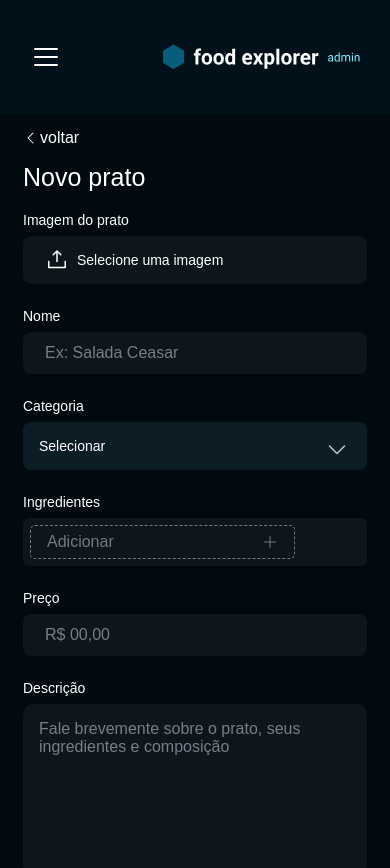
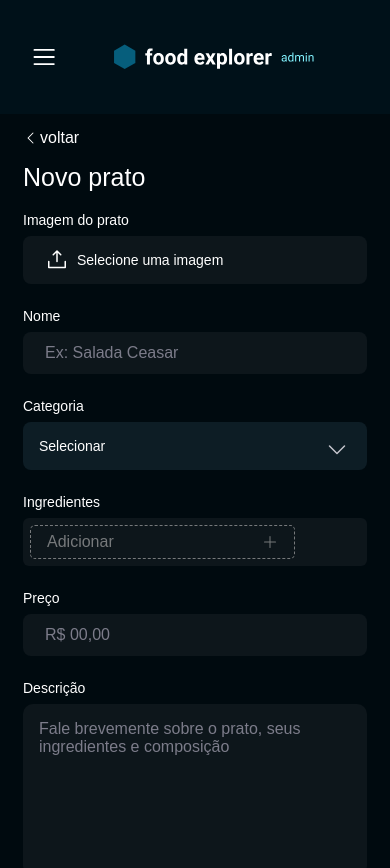
Before and after one commit to espjotape/Food-Explore-frontend, a React (Vite) app: page /new in a window 390 px wide. Shown: the top 868 px of the page. Built offline with nearby package versions, Linux system fonts and the light colour scheme; sample sign-in values are in the browser's storage.

Commit message:
feat: update Header logos for desktop and mobile based on user role

```diff
--- a/src/components/Header/index.jsx
+++ b/src/components/Header/index.jsx
@@ -1,21 +1,35 @@
 import { useState } from "react";
 import { useNavigate } from "react-router-dom";
 
-import { List, Receipt } from "@phosphor-icons/react";
+import { List, Receipt, SignOut  } from "@phosphor-icons/react";
 
-import logoAdmin from "../../assets/logo-admin.svg";
-import logo from "../../assets/logo.svg";
+import logoAdminMobile from "../../assets/logo-admin.svg";
+import logoAdminDesktop from "../../assets/logo-desktop-admin.svg"
+import logo from "../../assets/logo.svg"
 
+import { useAuth } from "../../hooks/auth"
+
+import { Search } from "../Search";
 import { SideMenu } from "../SideMenu";
-import { Container, Box, Identidade, Notification, Orders } from "./styles";
+import { Container, Box, Identidade, Notification, Orders ,ButtonsDesktop ,OrdersButton   } from "./styles";
 
-export function Header({ isAdmin ,numeroPedidos, cartIsOpen, setCartIsOpen, cartItems}) {
+export function Header({ isAdmin, numeroPedidos, cartIsOpen, setCartIsOpen, cartItems = [] }) {
   const [menuIsOpen, setMenuIsOpen] = useState(false);
-  const navigate = useNavigate()
+  const navigate = useNavigate();
+  const { signOut, user } = useAuth()
 
   const handleOrdersClick = () => {
     navigate("/orders");
   };
+
+  const handleGoToNewDish = () => {
+    navigate('/new');
+  };
+
+  function handleSignOut(){
+    navigate("/")
+    signOut()
+  }
 
   return (
     <Container>
@@ -25,6 +39,7 @@ export function Header({ isAdmin ,numeroPedidos, cartIsOpen, setCartIsOpen, cart
           color="#fff"
           onClick={() => setMenuIsOpen(true)}
           style={{ cursor: 'pointer' }}
+          className="mobile-icon"
         />
 
         <SideMenu
@@ -35,30 +50,50 @@ export function Header({ isAdmin ,numeroPedidos, cartIsOpen, setCartIsOpen, cart
 
         <Identidade>
           {isAdmin ? (
-            <img src={logoAdmin} alt="Logo Admin" />
+            <>
+              <img src={logoAdminMobile} alt="Logo Admin" className="logo-mobile" />
+              <img src={logoAdminDesktop} alt="Logo Admin Desktop" className="logo-desktop" />
+            </>
           ) : (
-            <img src={logo} alt="Logo" style={{ width: 150 }}/>
+            <>
+
+              <img src={logo} alt="Logo" className="logo-mobile-desktop" />
+            </>
           )}
         </Identidade>
 
-        {
-          !isAdmin && (
-            <Orders onClick={handleOrdersClick}
-            >
-              <Receipt color="#fff" size={24} />
-              {numeroPedidos > 0 && <Notification>{numeroPedidos}</Notification>}
-            </Orders>
+       <ButtonsDesktop>
+        <Search className="desktop"/>
+        {!isAdmin && <p>Meus Favoritos</p>}
+        {isAdmin ? (
+            <OrdersButton onClick={handleGoToNewDish}>
+              Novo prato
+            </OrdersButton>
+          ) : (
+            <OrdersButton onClick={handleOrdersClick}>
+              Meu pedido ({cartItems.length || 0})
+            </OrdersButton>
           )
         }
 
-        {
-        cartIsOpen && (
+        <button type="button" className="SignOut">
+          <SignOut onClick={handleSignOut} />
+        </button>
+       </ButtonsDesktop>
+
+       {!isAdmin && (
+        <Orders className="mobile-icon" onClick={handleOrdersClick}>
+          <Receipt color="#fff" size={24} />
+          {numeroPedidos > 0 && <Notification>{numeroPedidos}</Notification>}
+        </Orders>
+        )}
+
+        {cartIsOpen && (
           <Cart
-          cartItems={cartItems}
-          onCloseCart={() => setCartIsOpen(false)}
+            cartItems={cartItems}
+            onCloseCart={() => setCartIsOpen(false)}
           />
-          )
-        }
+        )}
       </Box>
     </Container>
   );
--- a/src/components/Header/styles.js
+++ b/src/components/Header/styles.js
@@ -1,5 +1,4 @@
 import styled from "styled-components";
-import logo from "../../assets/logo.svg";
 
 export const Container = styled.header`
   background-color: ${({ theme }) => theme.COLORS.DARK_700};
@@ -7,37 +6,98 @@ export const Container = styled.header`
   width: 100%;
   display: flex;
   padding: 0 30px 0 30px;
+
+  @media (min-width: 1024px) {
+    padding: 0 85px 0 85px;
+  }
 `;
 
 export const Box = styled.div`
   width: 100%;
   display: flex;
   align-items: center;
-  justify-content: space-between;
   gap: 10px;
 
   > button {
     border: none;
     background: transparent;
   }
+
+  @media (min-width: 1024px) {
+    display: flex;
+    align-items: center;
+    justify-content: space-between;
+    .mobile-icon, .desktop {
+      display: none;
+    }
+  }
 `;
 
 export const Identidade = styled.div`
   display: flex;
   align-items: center;
+  justify-content: center;
   gap: 4px;
+  width: 100%;
 
-  > h1 {
-    font-size: 20px;
-    font-weight: bold;
+  .logo-mobile {
+    display: flex; /* Sempre exibe logo mobile */
+    margin: 0 auto; /* Centraliza a imagem */
   }
 
-  > img {
-    width: 197px;
+  .logo-desktop {
+    display: none; /* Oculta logo desktop por padrão */
   }
 
+  @media (min-width: 1024px) {
+    display: flex;
+    justify-content: center; /* Centraliza também na versão desktop */
+    width: 20%;
+    .logo-mobile {
+      display: none; /* Oculta logo mobile em telas grandes */
+    }
+
+    .logo-desktop {
+      display: flex; /* Exibe logo desktop em telas grandes */
+
+    }
+  }
 `;
 
+
+
+export const ButtonsDesktop = styled.div`
+  display:none;
+
+  @media (min-width: 1024px) {
+    display: flex;
+    align-items: center;
+    width: 100%;
+    gap: 20px;
+
+    p {
+      border: none;
+      background-color: transparent;
+      color: ${({theme}) => theme.COLORS.WHITE_100};
+
+      padding: 8px 16px;
+      border-radius: 8px;
+
+      cursor: pointer;
+      white-space: nowrap;
+    }
+
+    .SignOut {
+      display: flex;
+      align-items: center;
+
+      font-size: 30px;
+      border: none;
+      background: transparent;
+      color: ${({theme}) => theme.COLORS.WHITE_100}
+    }
+  }
+`
 
 export const Orders = styled.div`
   position: relative;
@@ -45,7 +105,6 @@ export const Orders = styled.div`
   align-items: center;
 `;
 
-// Estilo para a bolinha de notificações
 export const Notification = styled.span`
   position: absolute;
   top: -8px;
@@ -60,3 +119,25 @@ export const Notification = styled.span`
   align-items: center;
   justify-content: center;
 `;
+
+export const OrdersButton = styled.button`
+  display: none;
+
+  @media (min-width: 1024px) {
+    display: inline-block;
+    background-color: ${({ theme }) => theme.COLORS.TOMATO_100};
+    color: ${({ theme }) => theme.COLORS.WHITE_100};
+    padding: 12px 52px;
+    border: none;
+    border-radius: 5px;
+    cursor: pointer;
+    white-space: nowrap;
+    transition: background-color 0.3s ease, transform 0.3s ease; /* Ajustado para suavizar a transição */
+
+    &:hover {
+      background-color: ${({ theme }) => theme.COLORS.TOMATO_200};
+      transform: translateY(-2px);
+      box-shadow: 0 4px 10px rgba(0, 0, 0, 0.2);
+    }
+  }
+`;
```
